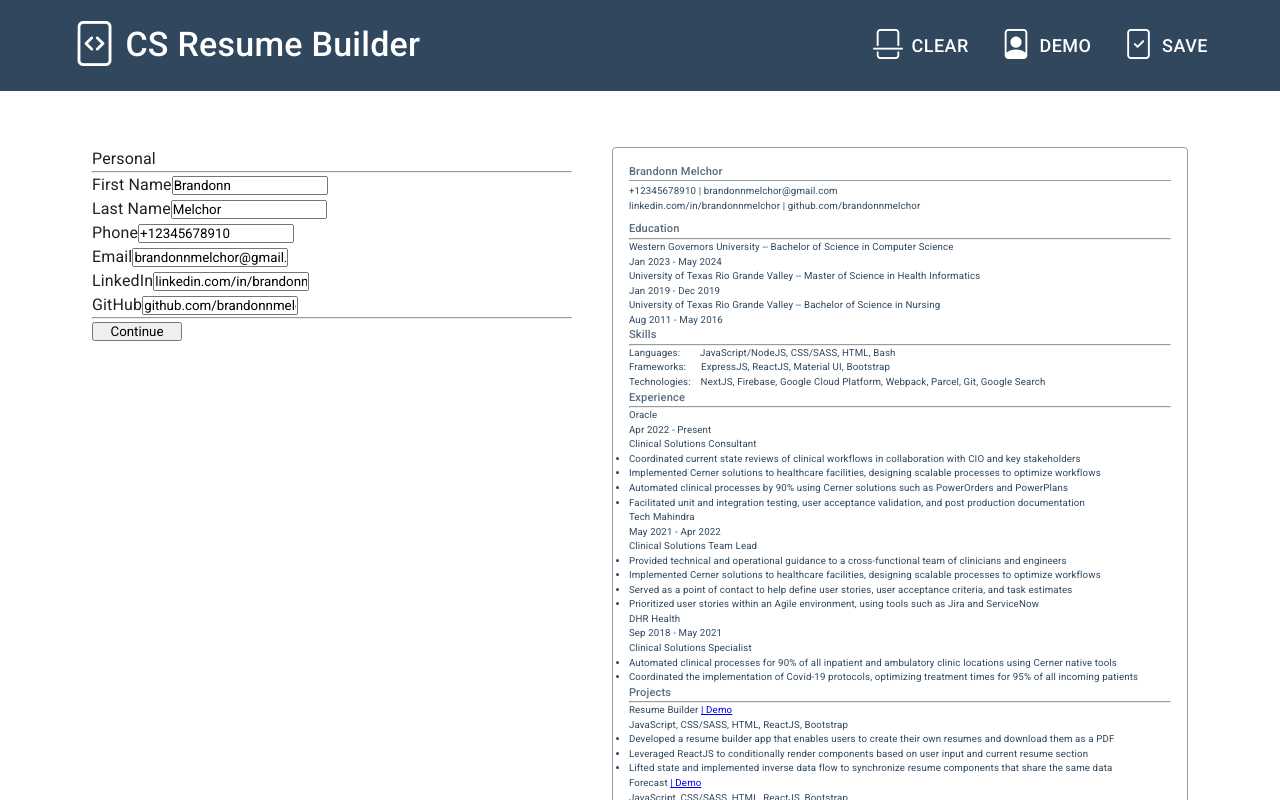
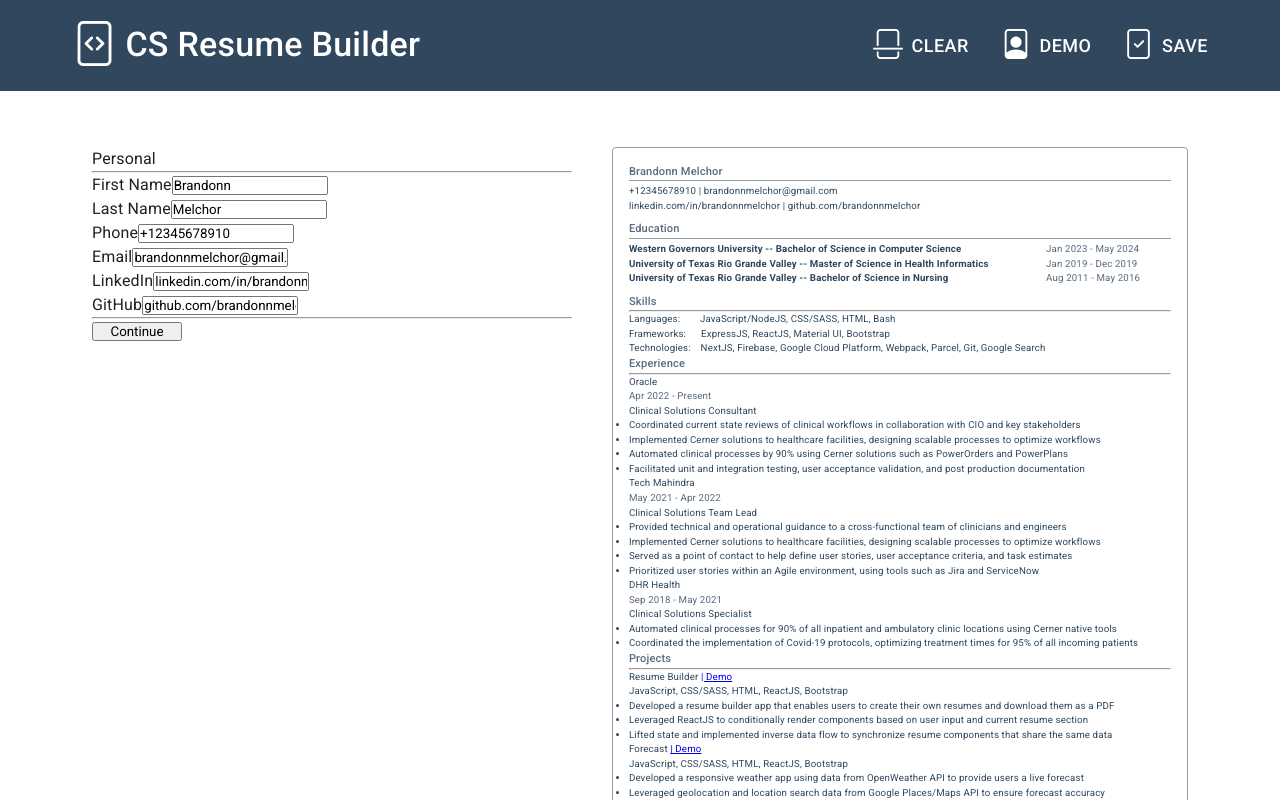
Before and after one commit to brandonnmelchor/resume-builder, a React (Create React App) app: page / in a window 1280 px wide. Shown: the top 800 px of the page. Built offline with nearby package versions, Linux system fonts and the light colour scheme.

Commit message:
use mui components for styling

```diff
--- a/src/components/resume_components/EducationResume.js
+++ b/src/components/resume_components/EducationResume.js
@@ -1,19 +1,22 @@
 import React from "react";
+
+import Box from "@mui/material/Box";
+import Divider from "@mui/material/Divider";
 
 export default class EducationResume extends React.Component {
   render() {
     const education = this.props.education;
 
     return (
-      <div className="w-100 mb-2 page-break">
-        <div className="resume-header fw-bold gray">Education</div>
-        <hr />
-        <div className="resume-content">
+      <Box className="page-break" mb={1}>
+        <Box className="resume-header">Education</Box>
+        <Divider className="divider" />
+        <Box className="resume-content">
           {education.map((entry) => (
             <EducationEntry key={entry.id} educationEntry={entry} />
           ))}
-        </div>
-      </div>
+        </Box>
+      </Box>
     );
   }
 }
@@ -26,14 +29,14 @@ class EducationEntry extends React.Component {
     endMonth = endMonth.length ? `- ${endMonth}` : "";
 
     return (
-      <div className="d-flex justify-content-between">
-        <div className="fw-bold">
+      <Box sx={{ display: "flex", justifyContent: "space-between" }}>
+        <Box sx={{ fontWeight: "bold" }}>
           {schoolName} {degree} {major}
-        </div>
-        <div className="resume-dates gray">
+        </Box>
+        <Box className="resume-dates">
           {startMonth} {startYear} {endMonth} {endYear}
-        </div>
-      </div>
+        </Box>
+      </Box>
     );
   }
 }
--- a/src/styles/styles.css
+++ b/src/styles/styles.css
@@ -59,7 +59,8 @@
 }
 
 .resume-dates {
-  width: 120px;
+  width: 125px;
+  color: var(--grayA);
 }
 
 .divider {
```
